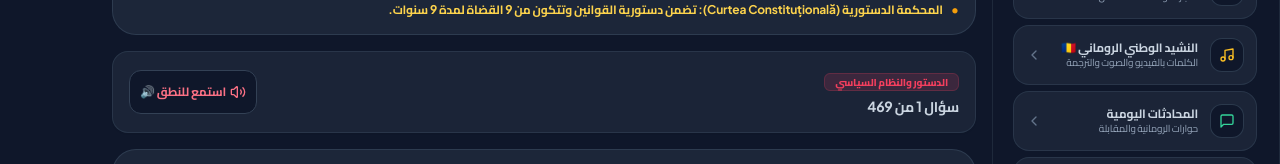
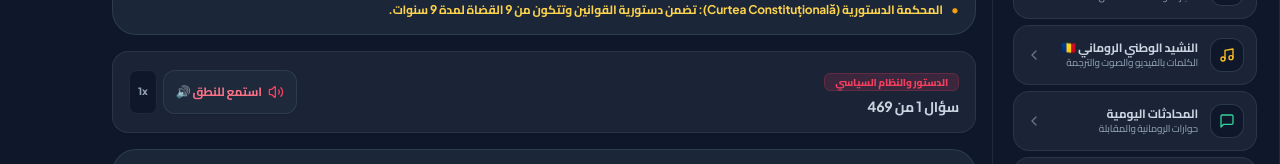
Before and after one commit to mahmoud-mohasseb/romaniancitizenship, a Next.js app: page /study in a window 1280 px wide. Shown: the part 270-434 px from the top of the page. Built offline with nearby package versions, Linux system fonts and the light colour scheme.

Commit message:
feat: upgrade master voice & audio experience with native voice selection, diacritic/abbreviation normalization, audio player component, and speed controls (0.75x/1.0x/1.25x)

```diff
--- a/src/app/study/page.js
+++ b/src/app/study/page.js
@@ -20,10 +20,12 @@ import {
 import questions from '../../data/questions_ar.json';
 import Navbar from '../../components/Navbar';
 import ImageModal from '../../components/ImageModal';
+import AudioPlayerButton from '../../components/AudioPlayerButton';
 import { useTheme } from '../../context/ThemeContext';
 import { useLanguage } from '../../context/LanguageContext';
 import { CATEGORIES_LIST, getCategoryMeta } from '../../utils/categories';
 import { getQuestionText, getAnswerText } from '../../utils/languageHelper';
+import { stopSpeech } from '../../utils/speechHelper';
 
 function StudyContent() {
   const searchParams = useSearchParams();
@@ -35,7 +37,6 @@ function StudyContent() {
   const [activeCategory, setActiveCategory] = useState('all');
   const [currentIndex, setCurrentIndex] = useState(0);
   const [showAnswer, setShowAnswer] = useState(false);
-  const [isSpeaking, setIsSpeaking] = useState(false);
   const [modalVisible, setModalVisible] = useState(false);
 
   useEffect(() => {
@@ -56,20 +57,14 @@ function StudyContent() {
   useEffect(() => {
     setCurrentIndex(0);
     setShowAnswer(false);
-    if (typeof window !== 'undefined' && window.speechSynthesis) {
-      window.speechSynthesis.cancel();
-    }
-    setIsSpeaking(false);
+    stopSpeech();
   }, [activeCategory]);
 
   const handleNext = () => {
     if (currentIndex < filteredQuestions.length - 1) {
       setCurrentIndex(prev => prev + 1);
       setShowAnswer(false);
-      if (typeof window !== 'undefined' && window.speechSynthesis) {
-        window.speechSynthesis.cancel();
-      }
-      setIsSpeaking(false);
+      stopSpeech();
     }
   };
 
@@ -77,29 +72,8 @@ function StudyContent() {
     if (currentIndex > 0) {
       setCurrentIndex(prev => prev - 1);
       setShowAnswer(false);
-      if (typeof window !== 'undefined' && window.speechSynthesis) {
-        window.speechSynthesis.cancel();
-      }
-      setIsSpeaking(false);
+      stopSpeech();
     }
-  };
-
-  const speakText = (text) => {
-    if (typeof window === 'undefined' || !window.speechSynthesis) return;
-
-    if (isSpeaking) {
-      window.speechSynthesis.cancel();
-      setIsSpeaking(false);
-      return;
-    }
-
-    const utterance = new SpeechSynthesisUtterance(text);
-    utterance.lang = 'ro-RO';
-    utterance.rate = 0.85;
-    utterance.onend = () => setIsSpeaking(false);
-    utterance.onerror = () => setIsSpeaking(false);
-    setIsSpeaking(true);
-    window.speechSynthesis.speak(utterance);
   };
 
   return (
@@ -171,18 +145,11 @@ function StudyContent() {
           </div>
 
           <div className="flex items-center space-x-2 space-x-reverse">
-            <button
-              onClick={() => speakText(currentQ.question)}
-              className={`p-2.5 rounded-xl border font-bold text-xs flex items-center space-x-1 space-x-reverse transition-all ${
-                isSpeaking
-                  ? 'bg-rose-600 text-white border-rose-600 animate-pulse'
-                  : isDark ? 'bg-slate-900 border-slate-700 text-rose-400 hover:bg-slate-800' : 'bg-slate-100 border-slate-200 text-rose-600 hover:bg-slate-200'
-              }`}
-              title="Ascultă întrebarea în română 🔊"
-            >
-              {isSpeaking ? <Square className="w-4 h-4" /> : <Volume2 className="w-4 h-4" />}
-              <span className="hidden sm:inline">{strings.playAudio || 'استمع'}</span>
-            </button>
+            <AudioPlayerButton
+              text={currentQ.question}
+              lang="ro"
+              label={strings.playAudio || 'استمع بالرومانية'}
+            />
           </div>
         </div>
 
@@ -237,13 +204,11 @@ function StudyContent() {
                 }`}>
                   <div className="flex items-center justify-between border-b border-emerald-500/30 pb-2">
                     <span className="text-[10px] font-bold text-emerald-400">🇷🇴 Răspuns Model Oficial:</span>
-                    <button
-                      onClick={() => speakText(currentQ.answer)}
-                      className="text-xs font-bold text-emerald-400 hover:underline flex items-center space-x-1 space-x-reverse"
-                    >
-                      <Volume2 className="w-3.5 h-3.5" />
-                      <span>استمع للإجابة 🔊</span>
-                    </button>
+                    <AudioPlayerButton
+                      text={currentQ.answer}
+                      lang="ro"
+                      label="استمع للإجابة 🔊"
+                    />
                   </div>
                   <p className="text-sm sm:text-base font-extrabold text-emerald-400 leading-snug">{currentQ.answer}</p>
                   <p className="text-xs sm:text-sm text-theme-sub pt-1 leading-relaxed font-bold">
@@ -253,13 +218,20 @@ function StudyContent() {
 
                 {/* Factually Accurate Educational & Context Insights Card */}
                 {(currentQ.explanation_ar || currentQ.explanation_en) && (
-                  <div className={`p-4 rounded-2xl border-2 space-y-1.5 ${
+                  <div className={`p-4 rounded-2xl border-2 space-y-2 ${
                     isDark ? 'bg-amber-500/10 border-amber-500/30 text-amber-200' : 'bg-amber-50 border-amber-300 text-amber-950'
                   }`}>
-                    <span className="text-[11px] font-black text-amber-400 flex items-center gap-1.5">
-                      <Lightbulb className="w-4 h-4 text-amber-400 shrink-0" />
-                      <span>{appLang === 'ar' ? 'توضيح ومعلومات إضافية للمقابلة:' : 'Educational Insight & Interview Note:'}</span>
-                    </span>
+                    <div className="flex items-center justify-between">
+                      <span className="text-[11px] font-black text-amber-400 flex items-center gap-1.5">
+                        <Lightbulb className="w-4 h-4 text-amber-400 shrink-0" />
+                        <span>{appLang === 'ar' ? 'توضيح ومعلومات إضافية للمقابلة:' : 'Educational Insight & Interview Note:'}</span>
+                      </span>
+                      <AudioPlayerButton
+                        text={currentQ.explanation_ar || currentQ.explanation_en}
+                        lang={appLang === 'ar' ? 'ar' : 'en'}
+                        label="استمع للتوضيح"
+                      />
+                    </div>
                     <p className="text-xs sm:text-sm font-bold leading-relaxed">
                       {appLang === 'ar' ? currentQ.explanation_ar : (currentQ.explanation_en || currentQ.explanation_ar)}
                     </p>
--- /dev/null
+++ b/src/components/AudioPlayerButton.js
@@ -0,0 +1,103 @@
+'use client';
+
+import React, { useState, useEffect } from 'react';
+import { Volume2, Square, Zap } from 'lucide-react';
+import { speakText, stopSpeech } from '../utils/speechHelper';
+import { useTheme } from '../context/ThemeContext';
+
+export default function AudioPlayerButton({ text, lang = 'ro', label = 'استمع', className = '' }) {
+  const { theme } = useTheme();
+  const isDark = theme === 'dark';
+
+  const [isPlaying, setIsPlaying] = useState(false);
+  const [speed, setSpeed] = useState(1.0); // 0.75, 1.0, 1.25
+
+  useEffect(() => {
+    return () => {
+      stopSpeech();
+    };
+  }, []);
+
+  const handleTogglePlay = () => {
+    if (isPlaying) {
+      stopSpeech();
+      setIsPlaying(false);
+    } else {
+      speakText(
+        text,
+        lang,
+        speed,
+        () => setIsPlaying(true),
+        () => setIsPlaying(false)
+      );
+    }
+  };
+
+  const cycleSpeed = (e) => {
+    e.stopPropagation();
+    const speeds = [0.75, 1.0, 1.25];
+    const nextIdx = (speeds.indexOf(speed) + 1) % speeds.length;
+    const newSpeed = speeds[nextIdx];
+    setSpeed(newSpeed);
+
+    if (isPlaying) {
+      speakText(
+        text,
+        lang,
+        newSpeed,
+        () => setIsPlaying(true),
+        () => setIsPlaying(false)
+      );
+    }
+  };
+
+  return (
+    <div className={`inline-flex items-center gap-1.5 ${className}`}>
+      {/* Main Audio Toggle Button */}
+      <button
+        type="button"
+        onClick={handleTogglePlay}
+        className={`px-3 py-2 rounded-xl border font-bold text-xs flex items-center gap-1.5 shadow-sm transition-all ${
+          isPlaying
+            ? 'bg-rose-600 text-white border-rose-600 shadow-rose-600/30 animate-pulse'
+            : isDark
+            ? 'bg-slate-800 border-slate-700/80 text-rose-400 hover:bg-slate-700 hover:border-rose-500/50'
+            : 'bg-white border-slate-200 text-rose-600 hover:bg-slate-100'
+        }`}
+        title="استمع للنطق الصوتي النقي"
+      >
+        {isPlaying ? (
+          <Square className="w-4 h-4 text-white shrink-0 animate-spin-slow" />
+        ) : (
+          <Volume2 className="w-4 h-4 text-rose-500 shrink-0" />
+        )}
+        <span>{isPlaying ? 'جاري الاستماع...' : label}</span>
+
+        {/* Playing Sound Wave Indicator */}
+        {isPlaying && (
+          <span className="flex items-center gap-0.5 ml-1">
+            <span className="w-1 h-3 bg-white rounded-full animate-bounce" style={{ animationDelay: '0ms' }} />
+            <span className="w-1 h-4 bg-white rounded-full animate-bounce" style={{ animationDelay: '150ms' }} />
+            <span className="w-1 h-2 bg-white rounded-full animate-bounce" style={{ animationDelay: '300ms' }} />
+          </span>
+        )}
+      </button>
+
+      {/* Speed Selector Toggle Pill */}
+      <button
+        type="button"
+        onClick={cycleSpeed}
+        className={`px-2 py-1.5 rounded-lg border text-[10px] font-black transition-all ${
+          speed === 0.75
+            ? 'bg-emerald-500/20 text-emerald-400 border-emerald-500/40'
+            : speed === 1.25
+            ? 'bg-amber-500/20 text-amber-400 border-amber-500/40'
+            : isDark ? 'bg-slate-900 border-slate-800 text-slate-400' : 'bg-slate-100 border-slate-200 text-slate-600'
+        }`}
+        title="تغيير سرعة النطق (0.75x للمبتدئين، 1.0x طبيعي، 1.25x سريع)"
+      >
+        <span>{speed}x</span>
+      </button>
+    </div>
+  );
+}
--- /dev/null
+++ b/src/utils/speechHelper.js
@@ -0,0 +1,126 @@
+// Centralized Native Text-To-Speech (TTS) Engine for Romanian, English, and Arabic
+
+let currentUtterance = null;
+let voiceCache = {
+  ro: null,
+  en: null,
+  ar: null
+};
+
+// Expand common Romanian legal, historical, and daily abbreviations for fluid natural reading
+export function normalizeRomanianForSpeech(text) {
+  if (!text) return '';
+
+  let cleaned = text
+    .replace(/\bArt\.\s*(\d+)/gi, 'Articolul $1')
+    .replace(/\bal\.\s*\((\d+)\)/gi, 'alineatul $1')
+    .replace(/\bnr\./gi, 'numărul')
+    .replace(/\b1\s+Dec\./gi, 'întâi Decembrie')
+    .replace(/\b1\s+Decembrie\b/gi, 'întâi Decembrie')
+    .replace(/\bkm\b/gi, 'kilometri')
+    .replace(/\bm\b/gi, 'metri')
+    .replace(/\bUE\b/g, 'Uniunea Europeană')
+    .replace(/\bNATO\b/g, 'Nato')
+    .replace(/\bANC\b/g, 'Autoritatea Națională pentru Cetățenie');
+
+  // Insert micro-pauses after commas and colons for natural sentence cadence
+  cleaned = cleaned.replace(/,/g, ', ');
+  return cleaned;
+}
+
+// Select the highest-quality native voice available in browser
+export function getNativeVoice(lang = 'ro') {
+  if (typeof window === 'undefined' || !window.speechSynthesis) return null;
+
+  const voices = window.speechSynthesis.getVoices();
+  if (voices.length === 0) return null;
+
+  if (lang === 'ro' || lang === 'ro-RO') {
+    if (voiceCache.ro) return voiceCache.ro;
+    const roVoice = voices.find(v => v.lang.startsWith('ro') && (v.name.includes('Carmen') || v.name.includes('Alina') || v.name.includes('Andrei') || v.name.includes('Google') || v.name.includes('Natural'))) ||
+                    voices.find(v => v.lang.startsWith('ro'));
+    voiceCache.ro = roVoice || null;
+    return roVoice;
+  }
+
+  if (lang === 'en' || lang === 'en-US' || lang === 'en-GB') {
+    if (voiceCache.en) return voiceCache.en;
+    const enVoice = voices.find(v => (v.lang.startsWith('en-US') || v.lang.startsWith('en-GB')) && (v.name.includes('Samantha') || v.name.includes('Daniel') || v.name.includes('Google') || v.name.includes('Natural'))) ||
+                    voices.find(v => v.lang.startsWith('en'));
+    voiceCache.en = enVoice || null;
+    return enVoice;
+  }
+
+  if (lang === 'ar' || lang === 'ar-SA' || lang === 'ar-EG') {
+    if (voiceCache.ar) return voiceCache.ar;
+    const arVoice = voices.find(v => v.lang.startsWith('ar') && (v.name.includes('Maged') || v.name.includes('Tarik') || v.name.includes('Laila') || v.name.includes('Google') || v.name.includes('Natural'))) ||
+                    voices.find(v => v.lang.startsWith('ar'));
+    voiceCache.ar = arVoice || null;
+    return arVoice;
+  }
+
+  return null;
+}
+
+/**
+  * Centralized speech player
+  * @param {string} text Text to pronounce
+  * @param {string} lang 'ro' | 'en' | 'ar'
+  * @param {number} rate Speed multiplier: 0.75 (Learning), 1.0 (Native), 1.25 (Fast)
+  * @param {function} onStart Callback on play start
+  * @param {function} onEnd Callback on play finish/stop
+  */
+export function speakText(text, lang = 'ro', rate = 1.0, onStart = null, onEnd = null) {
+  if (typeof window === 'undefined' || !window.speechSynthesis) return;
+
+  // Stop previous active audio to prevent overlapping speech
+  stopSpeech();
+
+  const rawText = lang === 'ro' ? normalizeRomanianForSpeech(text) : text;
+  const utterance = new SpeechSynthesisUtterance(rawText);
+
+  // Set language tag
+  utterance.lang = lang === 'ro' ? 'ro-RO' : lang === 'en' ? 'en-US' : 'ar-SA';
+  utterance.rate = rate;
+  utterance.pitch = 1.0;
+
+  // Attach native voice if available
+  const nativeVoice = getNativeVoice(lang);
+  if (nativeVoice) {
+    utterance.voice = nativeVoice;
+  }
+
+  utterance.onstart = () => {
+    currentUtterance = utterance;
+    if (onStart) onStart();
+  };
+
+  utterance.onend = () => {
+    currentUtterance = null;
+    if (onEnd) onEnd();
+  };
+
+  utterance.onerror = () => {
+    currentUtterance = null;
+    if (onEnd) onEnd();
+  };
+
+  window.speechSynthesis.speak(utterance);
+}
+
+// Immediately stop current audio
+export function stopSpeech() {
+  if (typeof window !== 'undefined' && window.speechSynthesis) {
+    window.speechSynthesis.cancel();
+  }
+  currentUtterance = null;
+}
+
+// Pre-warm browser voices list
+if (typeof window !== 'undefined' && window.speechSynthesis) {
+  window.speechSynthesis.onvoiceschanged = () => {
+    getNativeVoice('ro');
+    getNativeVoice('en');
+    getNativeVoice('ar');
+  };
+}
```
Also changed, not shown: src/app/constitution/page.js (+15 -0 lines).
